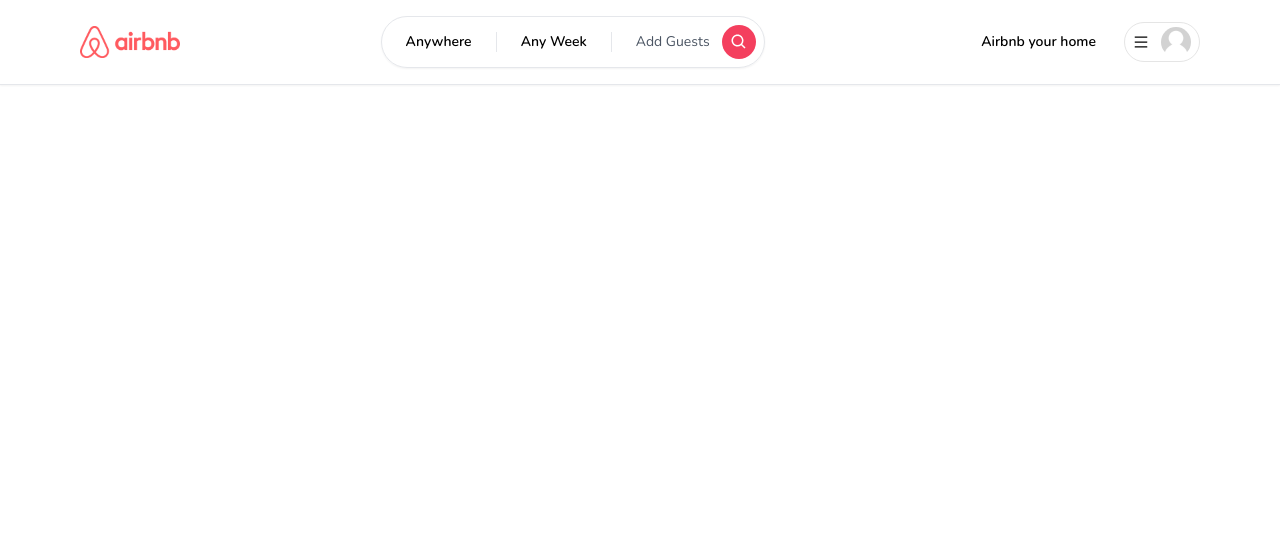
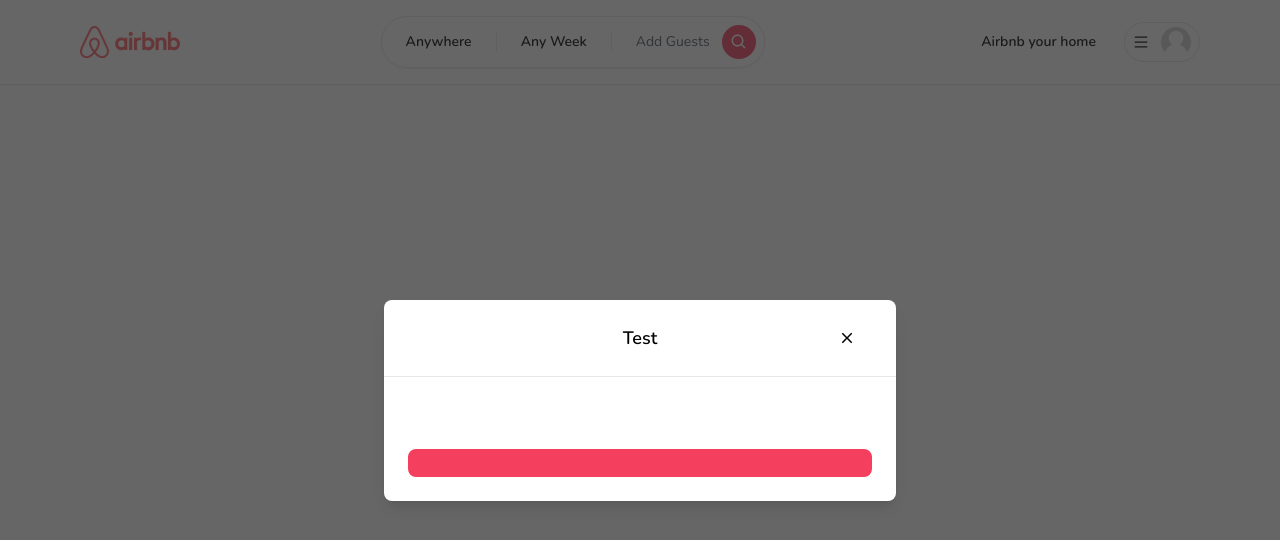
Before and after one commit to Maestro1982/airbnb-clone, a Next.js app: page / in a window 1280 px wide. Shown: the top 540 px of the page. Built offline with nearby package versions, Linux system fonts and the light colour scheme.

Commit message:
modify layout.tsx, create Button.tsx, ClientOnly.tsx and Modal.tsx components

```diff
--- /dev/null
+++ b/app/components/Button.tsx
@@ -0,0 +1,38 @@
+'use client';
+import { IconType } from 'react-icons';
+
+interface ButtonProps {
+  label: string;
+  onClick: (event: React.MouseEvent<HTMLButtonElement>) => void;
+  disabled?: boolean;
+  outline?: boolean;
+  small?: boolean;
+  icon?: IconType;
+}
+
+const Button: React.FC<ButtonProps> = ({
+  label,
+  onClick,
+  disabled,
+  outline,
+  small,
+  icon: Icon,
+}) => {
+  return (
+    <button
+      onClick={onClick}
+      disabled={disabled}
+      className={`relative disabled:opacity-70 disabled:cursor-not-allowed rounded-lg hover:opacity-80 transition w-full ${
+        outline ? 'bg-white' : 'bg-rose-500'
+      } ${outline ? 'border-black' : 'border-rose-500'} ${
+        outline ? 'text-black' : 'text-white'
+      } ${small ? 'py-1' : 'py-3'} ${small ? 'text-sm' : 'text-md'} ${
+        small ? 'font-light' : 'font-semibold'
+      } ${small ? 'border-[1px]' : 'border-2'}`}
+    >
+      {Icon && <Icon size={24} className='absolute left-4 top-3' />}
+      {label}
+    </button>
+  );
+};
+export default Button;
--- /dev/null
+++ b/app/components/ClientOnly.tsx
@@ -0,0 +1,21 @@
+'use client';
+import { useState, useEffect } from 'react';
+
+interface ClientOnlyProps {
+  children: React.ReactNode;
+}
+
+const ClientOnly: React.FC<ClientOnlyProps> = ({ children }) => {
+  const [hasMounted, setHasMounted] = useState(false);
+
+  useEffect(() => {
+    setHasMounted(true);
+  }, []);
+
+  if (!hasMounted) {
+    return null;
+  }
+
+  return <>{children}</>;
+};
+export default ClientOnly;
--- /dev/null
+++ b/app/components/modals/Modal.tsx
@@ -0,0 +1,118 @@
+'use client';
+import { useCallback, useEffect, useState } from 'react';
+import { IoMdClose } from 'react-icons/io';
+import Button from '../Button';
+
+interface ModalProps {
+  isOpen?: boolean;
+  onClose: () => void;
+  onSubmit: () => void;
+  title?: string;
+  body?: React.ReactElement;
+  footer?: React.ReactElement;
+  actionLabel: string;
+  disabled?: boolean;
+  secondaryAction?: () => void;
+  secondaryActionLabel?: string;
+}
+
+const Modal: React.FC<ModalProps> = ({
+  isOpen,
+  onClose,
+  onSubmit,
+  title,
+  body,
+  footer,
+  actionLabel,
+  disabled,
+  secondaryAction,
+  secondaryActionLabel,
+}) => {
+  const [showModal, setShowModal] = useState(isOpen);
+
+  useEffect(() => {
+    setShowModal(isOpen);
+  }, [isOpen]);
+
+  const onCloseHandler = useCallback(() => {
+    if (disabled) {
+      return;
+    }
+
+    setShowModal(false);
+    // This is necessary because there will be some animation that lasts for 300 millieseconds
+    setTimeout(() => {
+      onClose();
+    }, 300);
+  }, [disabled, onClose]);
+
+  const onSubmitHandler = useCallback(() => {
+    if (disabled) {
+      return;
+    }
+
+    onSubmit();
+  }, [disabled, onSubmit]);
+
+  const secondaryActionHandler = useCallback(() => {
+    if (disabled || !secondaryAction) {
+      return;
+    }
+
+    secondaryAction();
+  }, [disabled, secondaryAction]);
+
+  if (!isOpen) {
+    return null;
+  }
+
+  return (
+    <>
+      <div className='justify-center items-center flex overflow-x-hidden overflow-y-auto fixed inset-0 z-50 outline-none focus:outline-none bg-neutral-800/70'>
+        <div className='relative w-full md:w-4/6 lg:w-3/6 xl:w-2/5 my-6 mx-auto h-full lg:h-auto md:h-auto'>
+          {/* CONTENT */}
+          <div
+            className={`translation duration-300 h-full ${
+              showModal ? 'translate-y-0' : 'translate-y-full'
+            } ${showModal ? 'opacity-100' : 'opacity-0'}`}
+          >
+            <div className='translate h-full lg:h-auto md:h-auto border-0 rounded-lg shadow-lg relative flex flex-col w-full bg-white outline-none focus:outline-none'>
+              {/* HEADER */}
+              <div className='flex items-center p-6 rounded-t justify-center relative border-b-[1px]'>
+                <button
+                  onClick={onCloseHandler}
+                  className='p-1 border-0 hover:opacity-70 transition absolute right-9'
+                >
+                  <IoMdClose size={18} />
+                </button>
+                <div className='text-lg font-semibold'>{title}</div>
+              </div>
+              {/* BODY */}
+              <div className='relative p-6 flex-auto'>{body}</div>
+              {/* FOOTER */}
+              <div className='flex flex-col gap-2 p-6'>
+                <div className='flex flex-row items-center gap-4 w-full'>
+                  {secondaryAction && secondaryActionLabel && (
+                    <Button
+                      outline
+                      disabled={disabled}
+                      label={secondaryActionLabel}
+                      onClick={secondaryActionHandler}
+                    />
+                  )}
+
+                  <Button
+                    disabled={disabled}
+                    label={actionLabel}
+                    onClick={onSubmitHandler}
+                  />
+                </div>
+              </div>
+            </div>
+          </div>
+        </div>
+      </div>
+    </>
+  );
+};
+export default Modal;
--- a/app/layout.tsx
+++ b/app/layout.tsx
@@ -1,3 +1,5 @@
+import ClientOnly from './components/ClientOnly';
+import Modal from './components/modals/Modal';
 import Navbar from './components/navbar/Navbar';
 import './globals.css';
 import { Nunito } from 'next/font/google';
@@ -19,7 +21,11 @@
   return (
     <html lang='en'>
       <body className={font.className}>
-        <Navbar />
+        {/* ClientOnly component prevents to get an hydration error thats why we wrap it around other client components */}
+        <ClientOnly>
+          <Navbar />
+          <Modal isOpen title='Test' />
+        </ClientOnly>
         {children}
       </body>
     </html>
```
